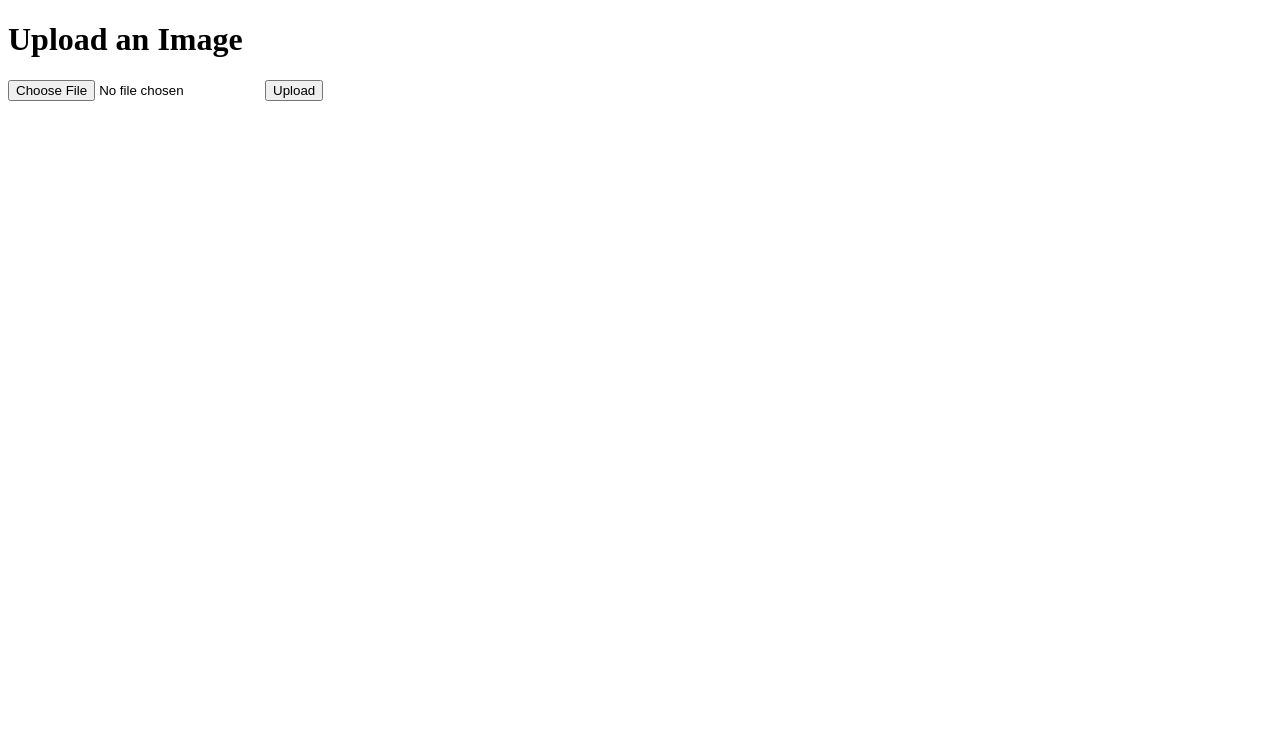
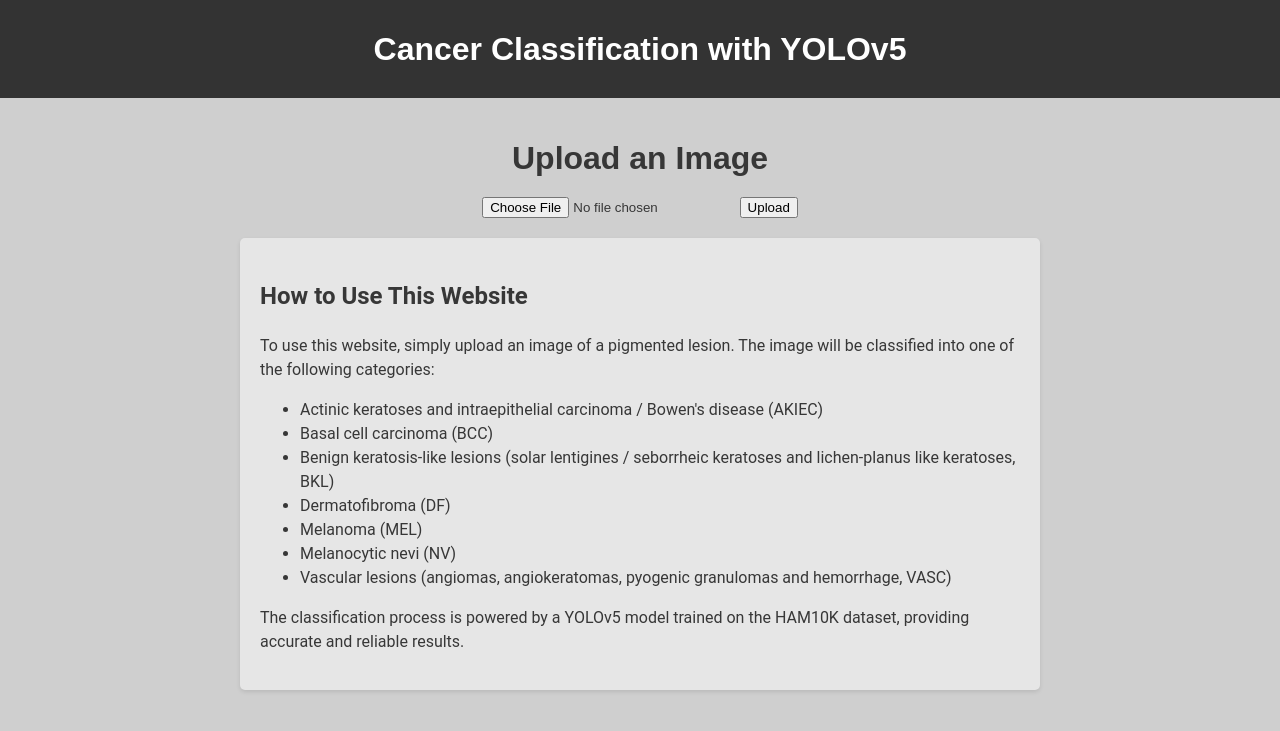
Before and after one commit to Entro01/Ham10k, a Flask app: page / in a window 1280 px wide. Shown: the top 731 px of the page. Run offline with Flask 3, Linux system fonts and the light colour scheme.

Commit message:
improved ui

```diff
--- a/templates/index.html
+++ b/templates/index.html
@@ -2,12 +2,72 @@
 <html>
 <head>
     <title>Image Upload</title>
+    <style>
+        body {
+            font-family: Arial, sans-serif;
+            margin: 0;
+            padding: 0;
+            background-color: rgb(207, 207, 207);
+            color: rgb(55, 55, 55);
+        }
+        .container {
+            max-width: 800px;
+            margin: 0 auto;
+            padding: 20px;
+            text-align: center;
+        }
+        h1 {
+            text-align: center;
+            margin-bottom: 20px;
+        }
+        form {
+            display: inline-block;
+            text-align: left;
+        }
+        .top-bar {
+            background-color: #333;
+            color: #fff;
+            padding: 10px;
+            text-align: center;
+        }
+        .instructions {
+            background-color: rgb(230, 230, 230);
+            padding: 20px;
+            border-radius: 5px;
+            box-shadow: 0 2px 4px rgba(0, 0, 0, 0.1);
+            margin-top: 20px;
+            text-align: left;
+            font-family: 'Roboto', sans-serif;
+            font-size: 16px;
+            line-height: 1.5;
+            color: rgb(55, 55, 55);
+        }
+    </style>
 </head>
 <body>
-    <h1>Upload an Image</h1>
-    <form method="POST" enctype="multipart/form-data">
-        <input type="file" name="file">
-        <input type="submit" value="Upload">
-    </form>
+    <div class="top-bar">
+        <h1>Cancer Classification with YOLOv5</h1>
+    </div>
+    <div class="container">
+        <h1>Upload an Image</h1>
+        <form method="POST" enctype="multipart/form-data">
+            <input type="file" name="file">
+            <input type="submit" value="Upload">
+        </form>
+        <div class="instructions">
+            <h2>How to Use This Website</h2>
+            <p>To use this website, simply upload an image of a pigmented lesion. The image will be classified into one of the following categories:</p>
+            <ul>
+                <li>Actinic keratoses and intraepithelial carcinoma / Bowen's disease (AKIEC)</li>
+                <li>Basal cell carcinoma (BCC)</li>
+                <li>Benign keratosis-like lesions (solar lentigines / seborrheic keratoses and lichen-planus like keratoses, BKL)</li>
+                <li>Dermatofibroma (DF)</li>
+                <li>Melanoma (MEL)</li>
+                <li>Melanocytic nevi (NV)</li>
+                <li>Vascular lesions (angiomas, angiokeratomas, pyogenic granulomas and hemorrhage, VASC)</li>
+            </ul>
+            <p>The classification process is powered by a YOLOv5 model trained on the HAM10K dataset, providing accurate and reliable results.</p>
+        </div>
+    </div>
 </body>
 </html>
```
Also changed, not shown: templates/results.html (+59 -3 lines).
